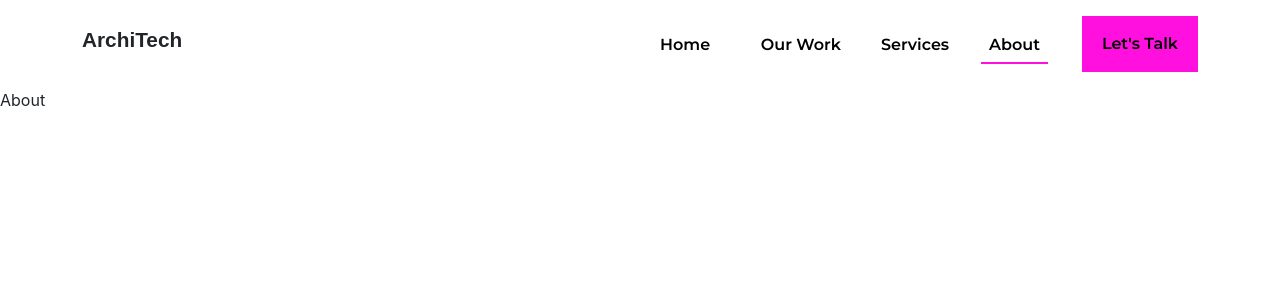
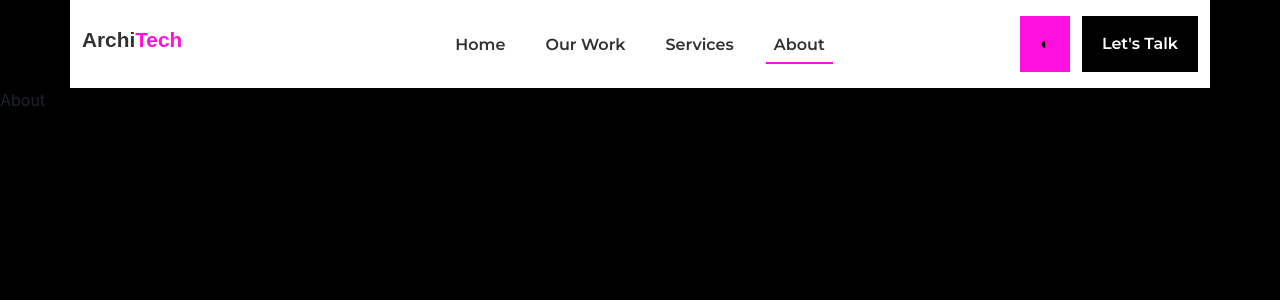
Before and after one commit to yashcx84/Architech-App, a React (Create React App) app: page /about in a window 1280 px wide. Shown: the top 300 px of the page. Built offline with nearby package versions, Linux system fonts and the light colour scheme; a web font is replaced by a local one.

Commit message:
Header Changed.

```diff
--- a/src/App.css
+++ b/src/App.css
@@ -2,19 +2,30 @@
   padding-block: 16px;
   display: flex;
   align-items: center;
-
+  background-color: var(--color-light);
 }
 
 .nav h2 {
   font-weight: bold;
   font-size: 1.3em;
   font-family: var(--font-logo);
+  color: var(--color-dark2);
 }
 
 .nav a {
   white-space: nowrap;
-  color: black;
+  color: var(--color-dark2);
   padding: 8px;
+  transition: all 0.1s ease-in-out;
+  border-bottom: 2px solid transparent;
+}
+
+.nav h2 span {
+  color: var(--color-primary);
+}
+
+.nav a:hover {
+  background-color: var(--color-secondary);
 }
 
 .nav .nav-items {
@@ -22,11 +33,19 @@
   justify-content: center;
   align-items: center;
   font-weight: 600;
+  gap: 24px;
+}
+
+.nav-buttons {
+  display: flex;
+  align-items: center;
+  justify-content: right;
+  display: flex;
+  gap: 12px;
 }
 
 .active {
-  /* color: var(--color-primary) !important; */
-  border-bottom: 2px solid var(--color-primary);
+  border-bottom: 2px solid var(--color-primary) !important;
 }
 
 .main {
@@ -34,9 +53,14 @@
 }
 
 .main h1 {
-  font-size: clamp(4em, 8vw, 11em);
+  font-size: clamp(4em, 8vw, 10em);
   font-weight: bold;
   letter-spacing: -4px;
+  color: var(--color-light);
+}
+
+.main p {
+  color: var(--color-light);
 }
 
 .main p,
@@ -51,7 +75,11 @@
 
 .main2 {
   overflow: hidden;
-  background-color: #ececec;
+  background-color: var(--color-dark2);
+}
+
+.main2 p {
+  color: var(--color-secondary);
 }
 
 .main2 h2 {
@@ -60,6 +88,7 @@
   letter-spacing: -2px;
   text-transform: capitalize;
   padding-top: 44px;
+  color: var(--color-light);
 }
 
 .main2 .img {
@@ -70,3 +99,9 @@
 .main2 .img:hover {
   transform: scale(1.04);
 }
+
+@media screen and (max-width:768px) {
+  .nav-item {
+    display: none;
+  }
+}
--- a/src/App.js
+++ b/src/App.js
@@ -1,14 +1,15 @@
-import React from 'react'
-import { BrowserRouter } from 'react-router-dom'
-import Nav from './Nav'
-import RouterApp from './Router/RouterApp'
+import React, { useState } from 'react';
+import { BrowserRouter } from 'react-router-dom';
+import Nav from './Nav';
+import RouterApp from './Router/RouterApp';
+
 export default function App() {
     return (
-        <>
-            <BrowserRouter>
+        <BrowserRouter>
+            <div>
                 <Nav />
                 <RouterApp />
-            </BrowserRouter>
-        </>
-    )
+            </div>
+        </BrowserRouter>
+    );
 }
--- a/src/Nav.js
+++ b/src/Nav.js
@@ -1,32 +1,34 @@
 import './App.css';
+import { useState } from 'react';
 import { Container, Row, Col, Button } from 'react-bootstrap';
 import { NavLink } from 'react-router-dom';
 
-export default function Nav() {
+export default function Nav({ toggleLightMode }) {
   return (
-    <Container>
-      <Row className='nav'>
+    <Container >
+      <Row className="nav">
         <Col>
-          <h2>ArchiTech</h2>
+          <h2>Archi<span>Tech</span></h2>
         </Col>
         <Col>
-          <Row className='nav-items'>
-            <Col>
-              <NavLink to="/" activeClassName="active">Home</NavLink>
+          <div className='nav-items'>
+            <Col className='nav-item'>
+              <NavLink to="/" activeClassname="active">Home</NavLink>
             </Col>
-            <Col>
-              <NavLink to="/Work" activeClassName="active">Our Work</NavLink>
+            <Col className='nav-item'>
+              <NavLink to="/Work" activeClassname="active">Our Work</NavLink>
             </Col>
-            <Col>
-              <NavLink to="/Services" activeClassName="active">Services</NavLink>
+            <Col className='nav-item'>
+              <NavLink to="/Services" activeClassname="active">Services</NavLink>
             </Col>
-            <Col>
-              <NavLink to="/About" activeClassName="active">About</NavLink>
+            <Col className='nav-item'>
+              <NavLink to="/About" activeClassname="active">About</NavLink>
             </Col>
-            <Col>
-              <button>Let's Talk</button>
-            </Col>
-          </Row>
+          </div>
+        </Col>
+        <Col className='nav-buttons'>
+          <button onClick={toggleLightMode}>◐</button>
+          <button className='button-black'>Let's Talk</button>
         </Col>
       </Row>
     </Container>
--- a/src/View/Home.js
+++ b/src/View/Home.js
@@ -19,7 +19,7 @@ export default function Home() {
                 </Row>
                 <Row>
                     <Col>
-                        <button>Get a Quote</button>
+                        <button className='button-colored'>Get a Quote</button>
                     </Col>
                 </Row>
             </Container>
--- a/src/index.css
+++ b/src/index.css
@@ -13,8 +13,26 @@
   --font-button-links: "Montserrat", sans-serif;
   --color-primary: #ff10df;
   --color-dark: #000000;
-  --color-dark2: #181818;
+  --color-dark2: #313131;
+  --color-light: #ffffff;
+  --color-secondary: #ffebcd9a;
 }
+
+
+.lightMode {
+  --color-primary: #ff10df;
+  /* invert #ff10df */
+  --color-dark: #ffffff;
+  /* invert #000000 */
+  --color-dark2: #ffffff;
+  /* invert #313131 */
+  --color-light: #000000;
+  /* invert #ffffff */
+  --color-secondary: #000000;
+  /* invert #ffebcd9a */
+
+}
+
 
 body {
   font-family: -apple-system, BlinkMacSystemFont, 'Segoe UI', 'Roboto', 'Oxygen',
@@ -22,6 +40,7 @@ body {
     sans-serif;
   -webkit-font-smoothing: antialiased;
   -moz-osx-font-smoothing: grayscale;
+  background-color: var(--color-dark);
 }
 
 body p {
@@ -56,6 +75,20 @@ body a {
   text-decoration: none;
 }
 
+body .button-light {
+  background-color: var(--color-light);
+  color: var(--color-dark);
+}
+body .button-colored {
+  background-color: var(--color-primary);
+  color: var(--color-dark);
+}
+
+body .button-black {
+  background-color: var(--color-dark);
+  color: var(--color-light);
+}
+
 ::-webkit-scrollbar {
   display: none;
 }
```
Also changed, not shown: src/View/customHook.js (added), src/index.js (line endings or trailing spaces), 1 other file (tests, documents, lock files or other folders).
